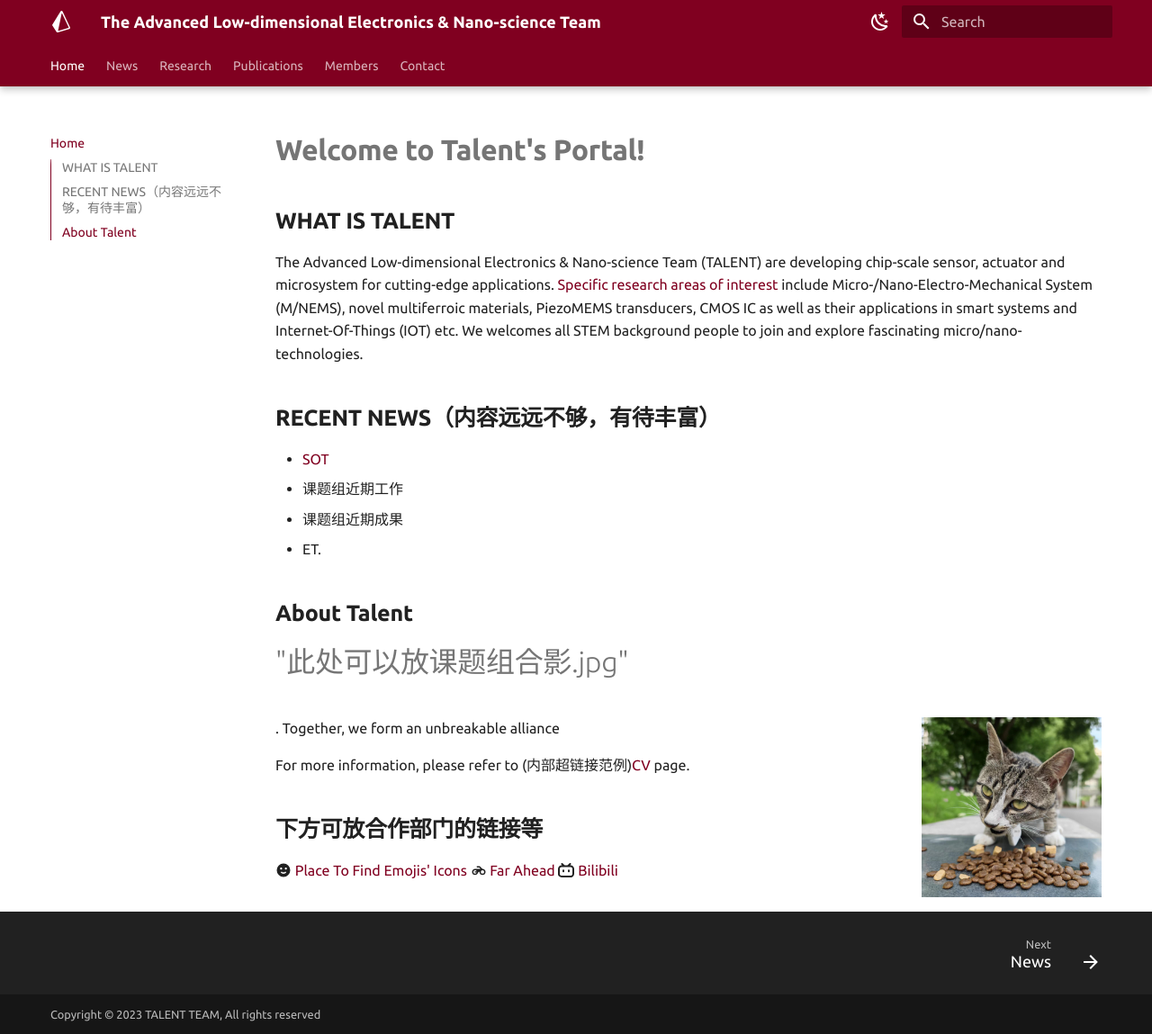
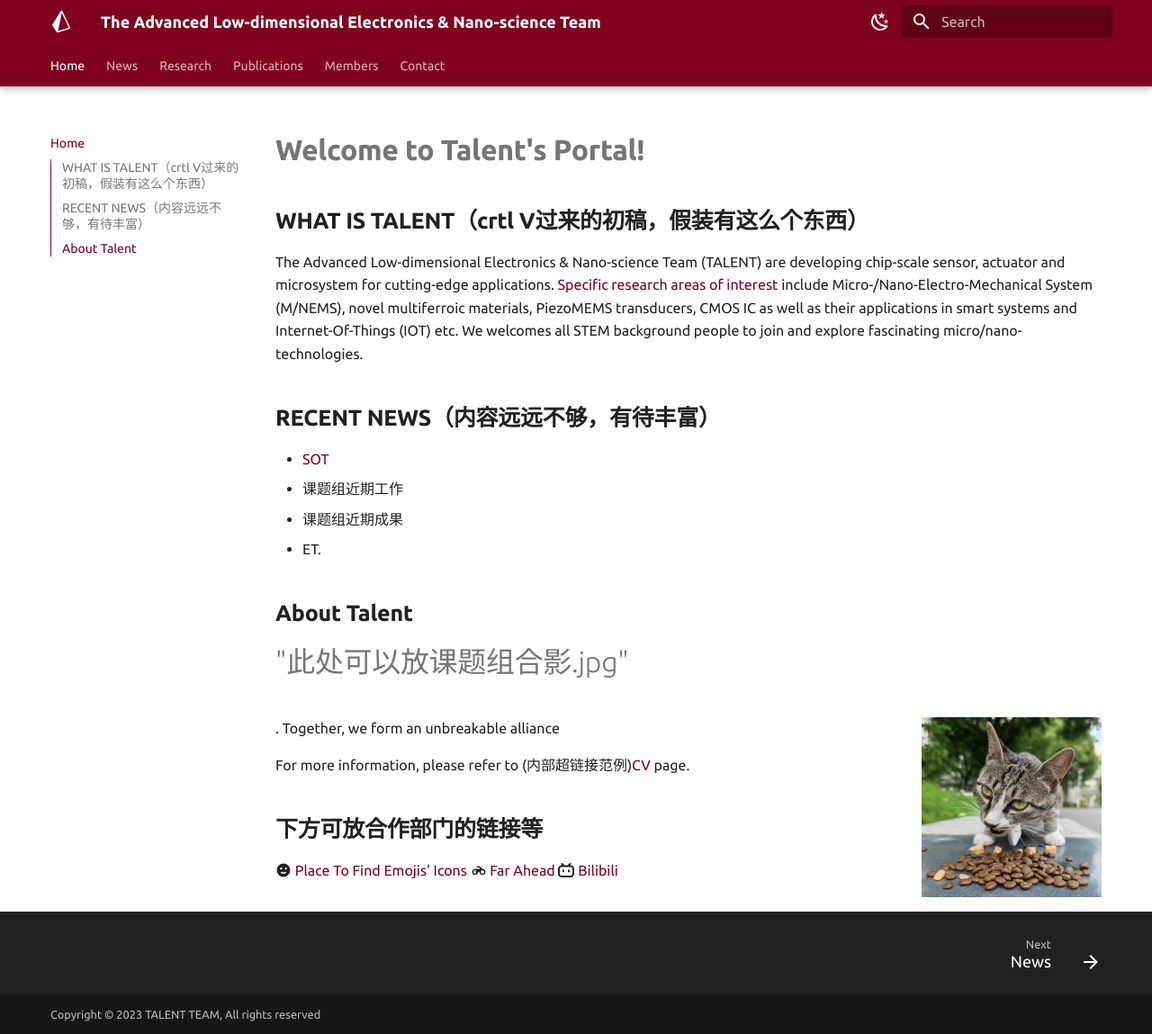
Before and after one commit to LvmIIaO/LvmIIaO.github.io, an MkDocs documentation site: the page built from docs/index.md, in a window 1280 px wide and 1149 px high. Shown: the whole window at 90% size. Built offline with MkDocs 1.6.1 and Material for MkDocs 9.7.7, drawn with Linux system fonts in a browser that asks for light colours.

Commit message:
'home'页微小改动
在what is talent后面添加了文字描述（用于组会）

```diff
--- a/docs/index.md
+++ b/docs/index.md
@@ -4,7 +4,7 @@ glightbox: false
 
 # **Welcome to Talent's Portal!**
 
-## **WHAT IS TALENT**
+## **WHAT IS TALENT（crtl V过来的初稿，假装有这么个东西）**
 The Advanced Low-dimensional Electronics & Nano-science Team (TALENT) are developing chip-scale sensor, actuator and microsystem for cutting-edge applications.  [Specific research areas of interest](./Research/SOT/SOT.md) include Micro-/Nano-Electro-Mechanical System (M/NEMS), novel multiferroic materials, PiezoMEMS transducers, CMOS IC as well as their applications in smart systems and Internet-Of-Things (IOT) etc.   We welcomes all STEM background people to join and explore fascinating micro/nano-technologies.
 
 
```
